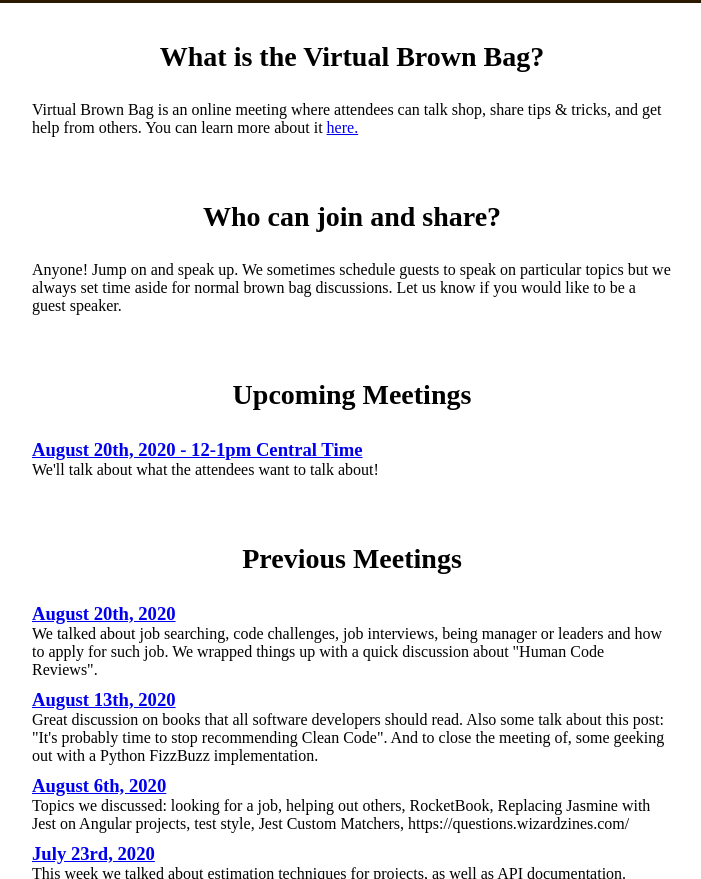
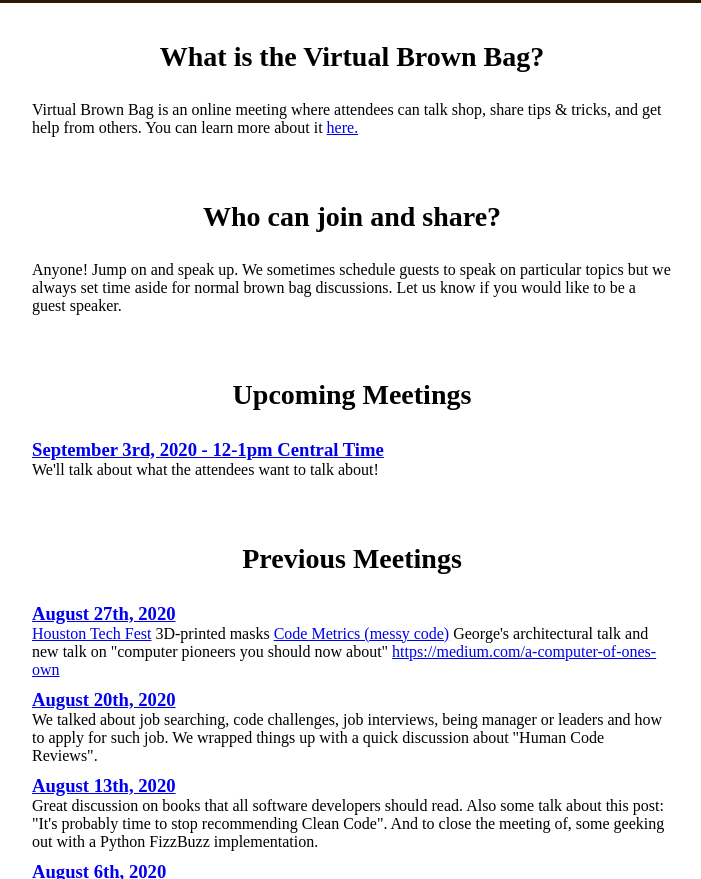
Before and after one commit to virtualbrownbag/virtualbrownbag.github.io, a website: page index.html in a window 1280 px wide. Shown: the part 412-1291 px from the top of the page, without its empty margins (298-999 px from the left). Drawn offline with Linux system fonts and the light colour scheme; a web font is replaced by a local one.

Commit message:
add aug 27 video link

```diff
--- a/index.html
+++ b/index.html
@@ -50,7 +50,7 @@
       <ol>
         <li>
           <h4>
-            <a href="https://join.skype.com/xhBzvYNiIM7O">August 20th, 2020 - 12-1pm Central Time</a>
+            <a href="https://join.skype.com/xhBzvYNiIM7O">September 3rd, 2020 - 12-1pm Central Time</a>
           </h4>
           We'll talk about what the attendees want to talk about!
         </li>
@@ -60,6 +60,18 @@
     <section id="previous-meetings">
       <h3>Previous Meetings</h3>
       <ol>
+        <li>
+          <h4>
+            <a href="https://youtu.be/yG8uv8EOAvE">August 27th, 2020</a>
+          </h4>
+          <a href="https://www.eventbrite.com/e/houston-techfest-2020-tickets-117714624611">Houston Tech Fest</a>
+
+          3D-printed masks
+          <a href="https://codegorilla.com/index.php/2020/08/27/new-high-score-update/">Code Metrics (messy code)</a>
+          George's architectural talk and new talk on "computer pioneers you should now about"
+
+          <a href="https://medium.com/a-computer-of-ones-own">https://medium.com/a-computer-of-ones-own</a>
+        </li>
         <li>
           <h4>
             <a href="https://youtu.be/pOo2ZOqM5fI">August 20th, 2020</a>
```
